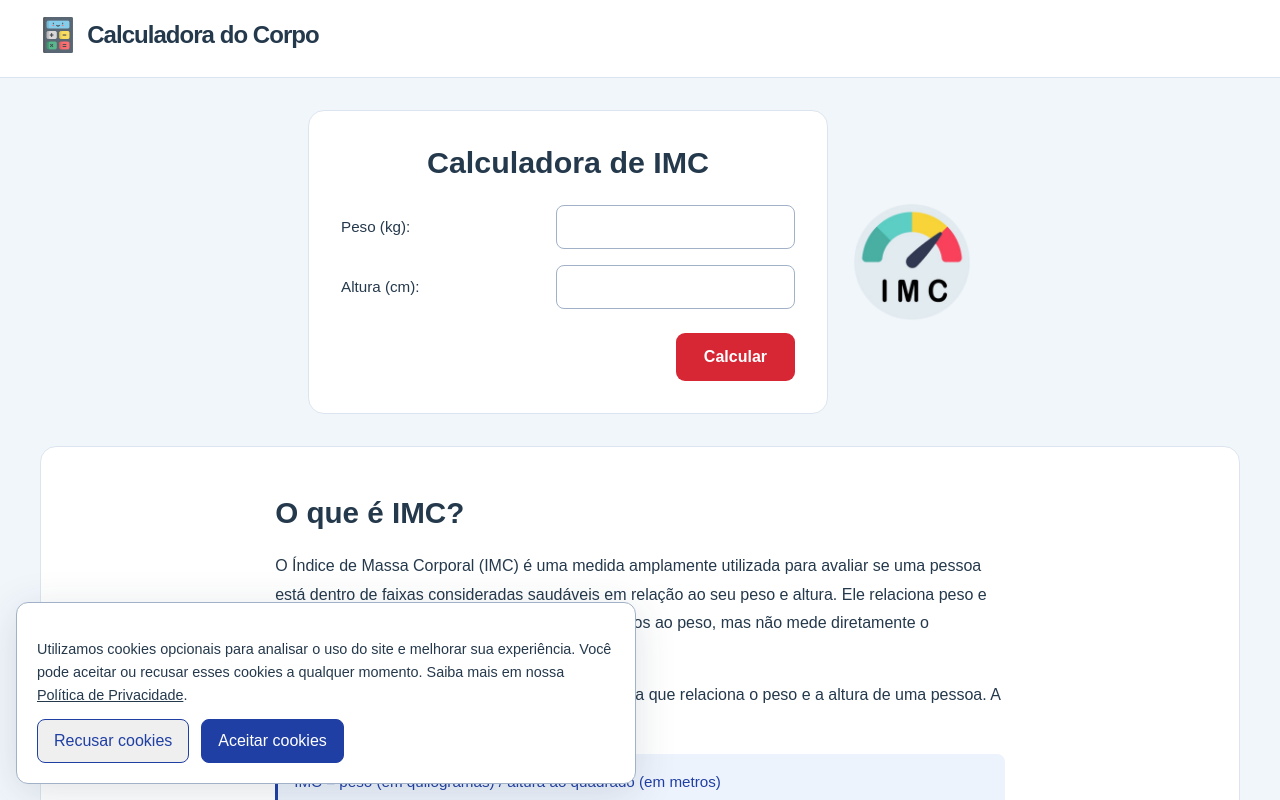
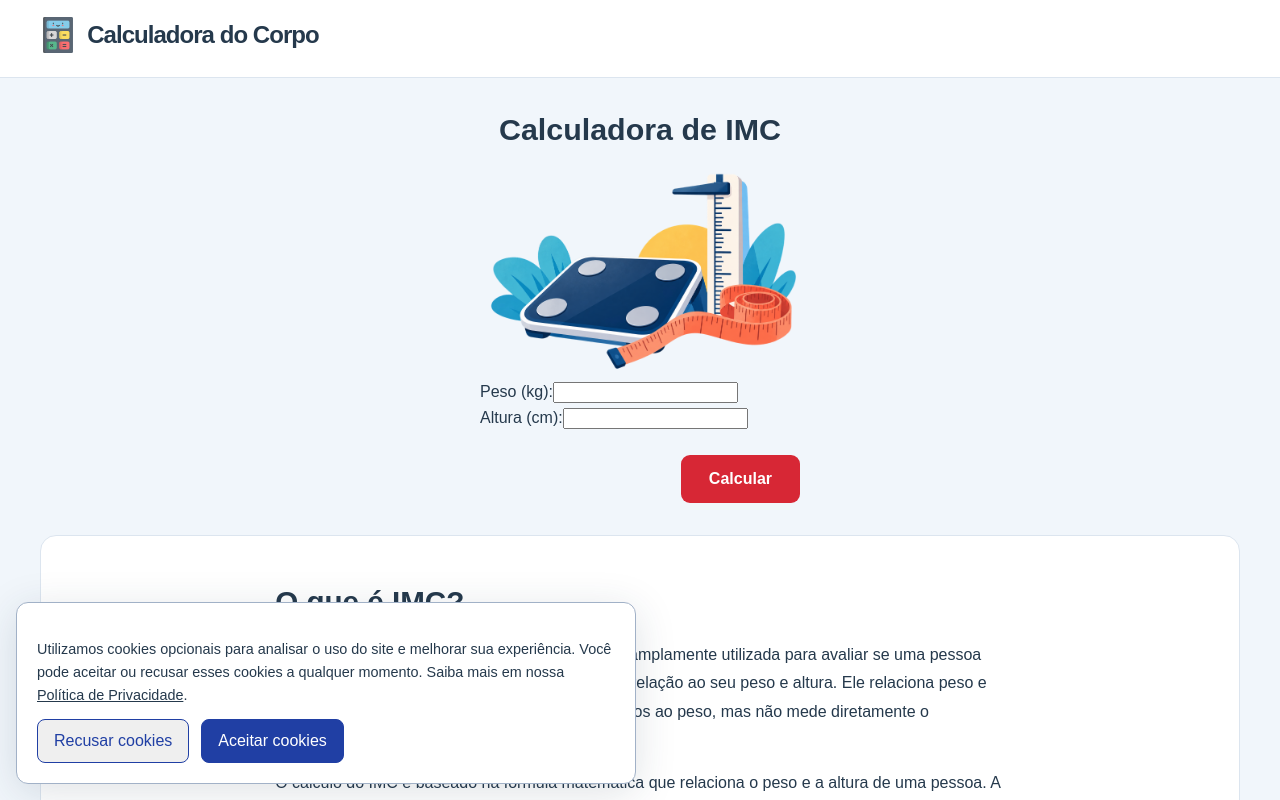
Before and after one commit to dan-araujo/calculadora-do-corpo, a Next.js app: page /imc in a window 1280 px wide. Shown: the top 800 px of the page. Built offline with nearby package versions, Linux system fonts and the light colour scheme.

Commit message:
feat(imc): Renova formulário e ilustrações
- Integra o formulário aos componentes de entrada e validação.
- Substitui as ilustrações usadas na calculadora e no cartão de IMC.

```diff
--- a/src/pages/imc.js
+++ b/src/pages/imc.js
@@ -1,6 +1,8 @@
+import NumericInput from '../components/numeric-input';
+import CalculatorForm from '../components/calculator-form';
+import CalculatorHeader from '../components/calculator-header';
 import { useState } from "react";
 import { calcularIMC } from "../lib/calculadoras.mjs";
-import Image from "next/image";
 
 export default function IMC() {
     const [peso, setPeso] = useState('');
@@ -17,39 +19,35 @@ export default function IMC() {
 
     return (
         <main>
-            <article>
-                <section className="form-calculadora">
-                    <form onSubmit={calculoIMC}>
-                        <h1>Calculadora de IMC</h1>
-                        <div className="input-linha">
-                            <label htmlFor="peso" className="input-label">
+            <article className="area-calculadora">
+                <section className="formulario-calculadora">
+                    <CalculatorForm onResetResult={() => setMostrarResultado(false)} onSubmit={calculoIMC}>
+                        <CalculatorHeader title="Calculadora de IMC" image="/images/imc2.png" />
+                        <div className="linha-campo">
+                            <label htmlFor="peso" className="rotulo-campo">
                                 Peso (kg):
                             </label>
-                            <input step="0.1" min={0.1} id="peso" type="number" value={peso}
+                            <NumericInput field="peso" id="peso" value={peso}
                                 onChange={(e) => setPeso(e.target.value)}
                                 required
-                                className="input-campo" />
+                                className="campo-formulario" />
                         </div>
-                        <div className="input-linha">
-                            <label htmlFor="altura" className="input-label">
+                        <div className="linha-campo">
+                            <label htmlFor="altura" className="rotulo-campo">
                                 Altura (cm):
                             </label>
-                            <input
-                                min={100}
-                                step="0.1"
+                            <NumericInput field="altura"
                                 id="altura"
-                                type="number"
                                 value={altura}
                                 onChange={(e) => setAltura(e.target.value)}
                                 required
-                                className="input-campo"
+                                className="campo-formulario"
                             />
                         </div>
                         <button type="submit" className="botao-calcular">Calcular</button>
-                    </form>
+                    </CalculatorForm>
                 </section>
-                <Image src={"/images/imc2.png"} alt="" width={150} height={150}
-                    className="imagem-demo" />
+
                 <div className="resultado" style={{ display: mostrarResultado ? 'block' : 'none' }}>
                     {imc &&
                         <div>
@@ -61,7 +59,7 @@ export default function IMC() {
             </article>
 
             <section className="informacoes">
-                <div className="container-informacoes">
+                <div className="conteiner-informacoes">
                     <h2>O que é IMC?</h2>
                     <p>O Índice de Massa Corporal (IMC) é uma medida amplamente utilizada para avaliar
                         se uma pessoa está dentro de faixas consideradas saudáveis em relação ao seu peso e altura.
@@ -136,7 +134,7 @@ export default function IMC() {
                         uol.com.br,
                         2020
                     </a>
-                    <a href="https://www.flaticon.com/br/icones-gratis/" title="carboidratos ícones" target="_blank" rel="noopener noreferrer">ícone criado por monkik - flaticon</a>
+
                 </div>
                 </div>
             </section>
```
Also changed, not shown: public/images/imc.png, public/images/imc2.png.
